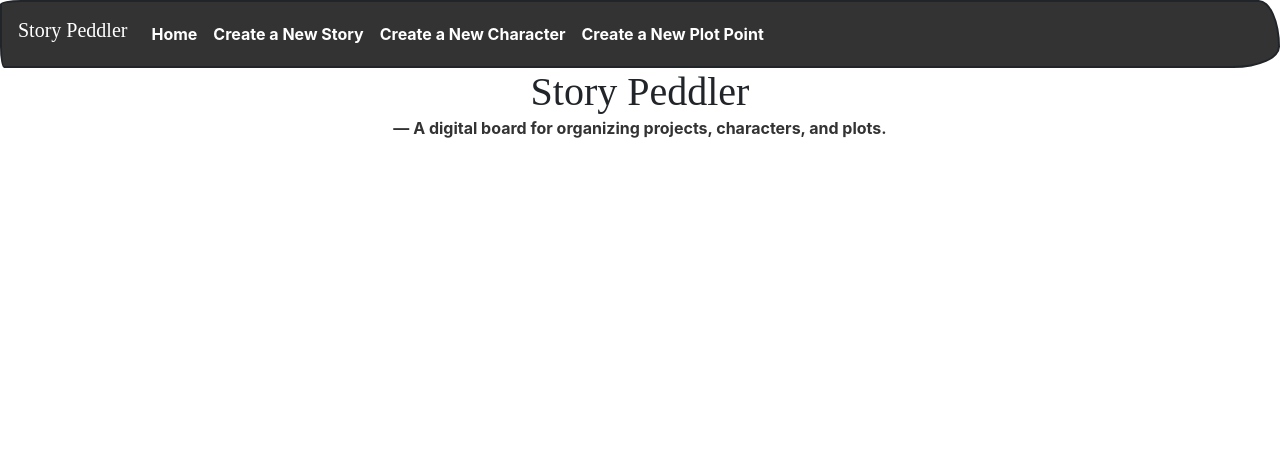
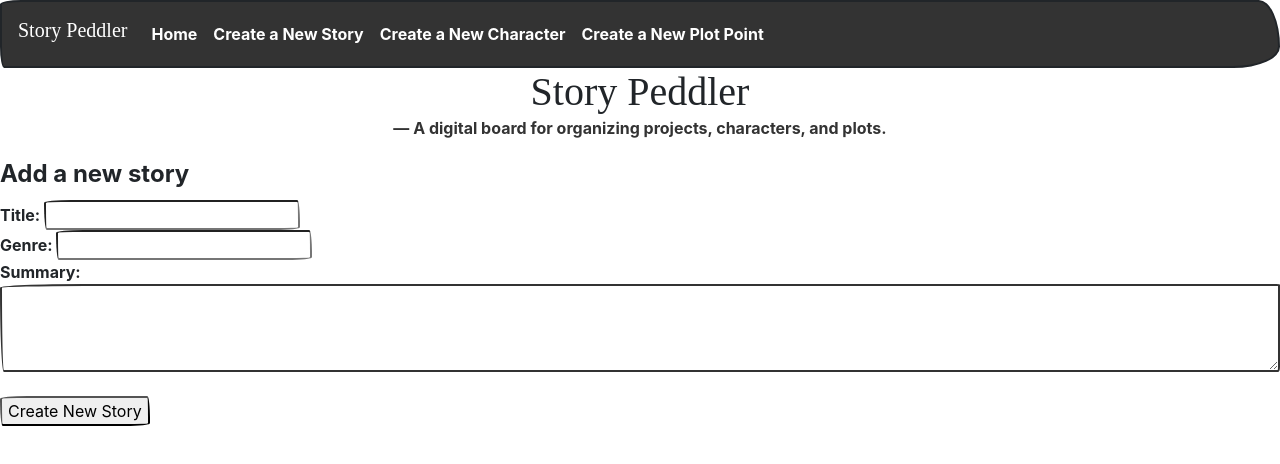
Before and after one commit to sebastianspiegel/story-peddler-react, a React (Create React App) app: page /stories in a window 1280 px wide. Shown: the top 464 px of the page. Built offline with nearby package versions, Linux system fonts and the light colour scheme; no server answers; a web font is replaced by a local one.

Commit message:
add form for new story with handlechange prop passed down

```diff
--- a/src/App.js
+++ b/src/App.js
@@ -18,7 +18,7 @@ export default class App extends React.Component{
   }
 
   componentDidMount() {
-    this.loginStatus()
+    // this.loginStatus()
   }
 
   handleLogin = (data) => {
@@ -61,6 +61,7 @@ export default class App extends React.Component{
               <Login handleLogin={this.handleLogin} />
             </Route>
             <Route exact path='/signup' component={Signup} />
+            <Route path="/stories" component={StoryContainer} />
           </Switch>
         </BrowserRouter>
       </div>
--- a/src/components/New-Story.js
+++ b/src/components/New-Story.js
@@ -1,7 +1,15 @@
-export default function NewStory(){
+export default function NewStory(props){
     return(
         <div>
-
+            <fieldset>
+                <legend>Add a new story</legend>
+                <form>
+                    Title: <input type="text" name="title" onChange={props.handleChange} /><br />
+                    Genre: <input type="text" name="genre" onChange={props.handleChange} /><br />
+                    Summary: <textarea class="form-control" name="summary" onChange={props.handleChange} rows="3" onChange={props.handleChange} /><br />
+                    <input type="submit" value="Create New Story" />
+                </form>
+            </fieldset>
         </div>
     )
 }
--- a/src/containers/storycontainer.js
+++ b/src/containers/storycontainer.js
@@ -1,4 +1,5 @@
 import React from "react";
+import NewStory from '../components/New-Story'
 
 export default class StoryContainer extends React.Component{
 
@@ -8,10 +9,14 @@ export default class StoryContainer extends React.Component{
         .then(json => console.log(json))
     }
 
+    handleChange = () => {
+
+    }
+
     render(){
         return(
             <div>
-                {this.getStories()}
+                <NewStory handleChange={this.handleChange} />
             </div>
         )
     }
```
